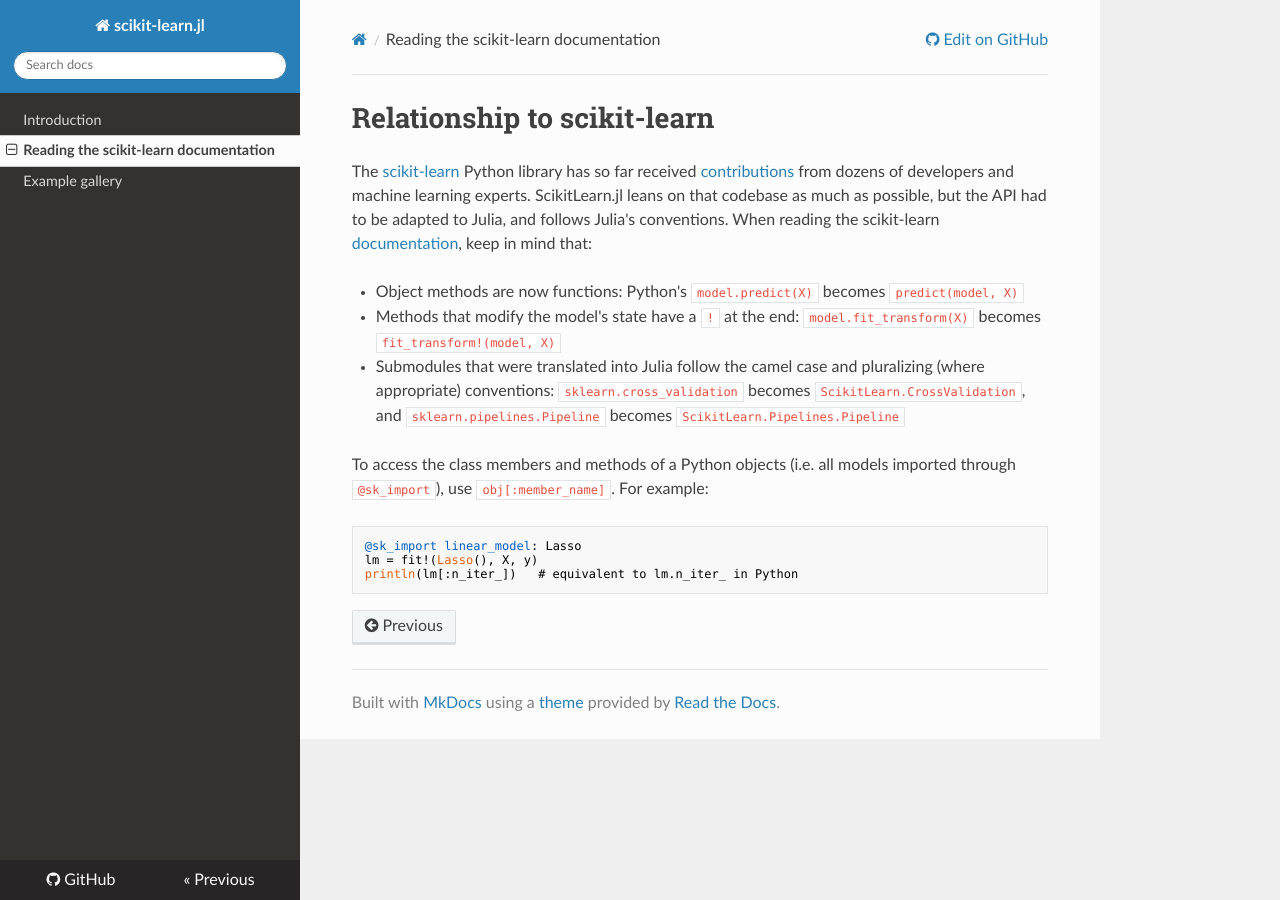
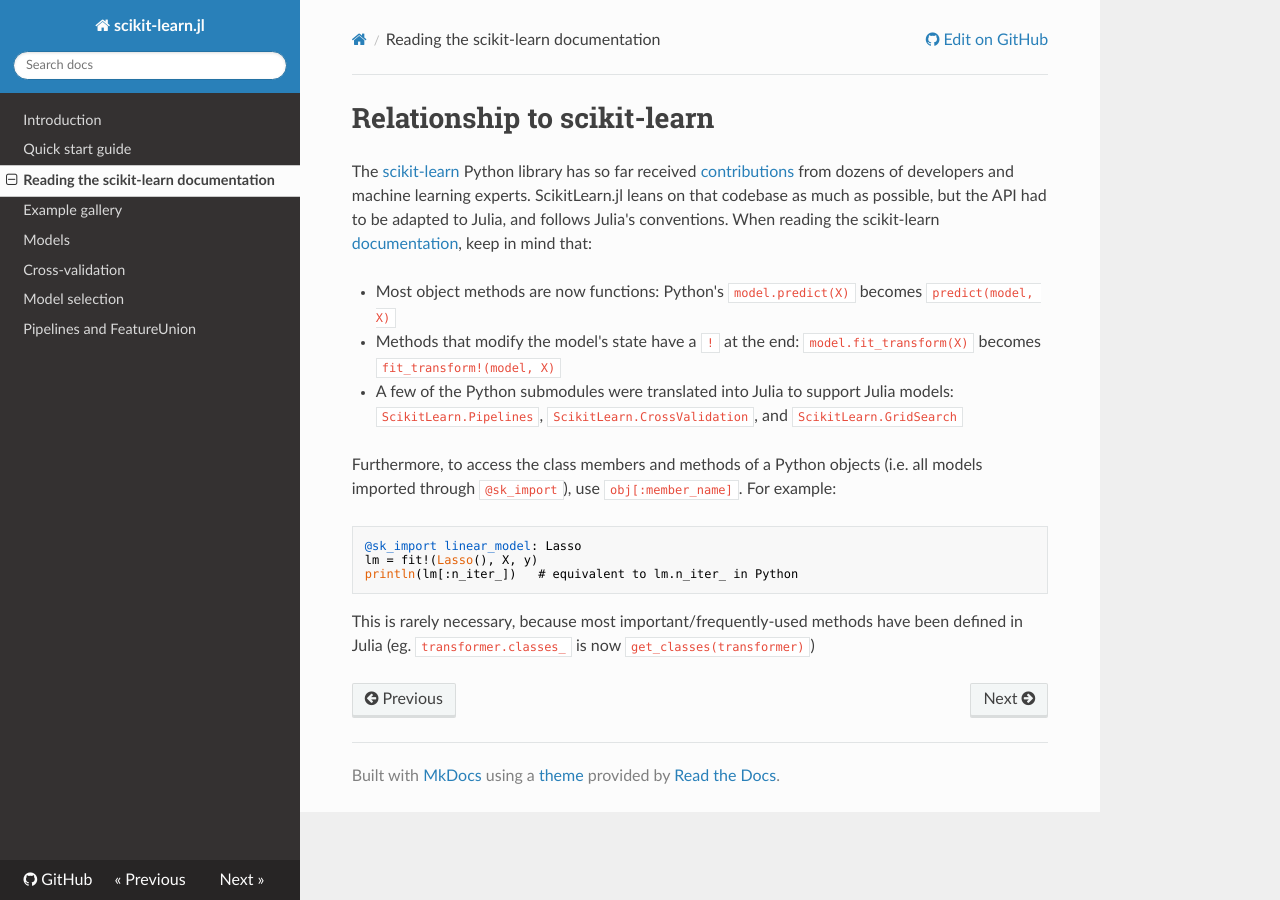
Before and after one commit to cstjean/ScikitLearn.jl, an MkDocs documentation site: the page built from docs/python.md, in a window 1280 px wide. Built offline with MkDocs 1.6.1, drawn with Linux system fonts in a browser that asks for light colours; nearby versions of some CDN libraries; old or Windows-style settings are respelled for this version of MkDocs.

Commit message:
Wrote quick start

````diff
--- a/docs/python.md
+++ b/docs/python.md
@@ -2,20 +2,23 @@
 
 The [scikit-learn](http://scikit-learn.org/stable/about.html) Python library has so far received [contributions](https://github.com/scikit-learn/scikit-learn/graphs/contributors) from dozens of developers and machine learning experts. ScikitLearn.jl leans on that codebase as much as possible, but the API had to be adapted to Julia, and follows Julia's conventions. When reading the scikit-learn [documentation](http://scikit-learn.org/stable/documentation.html), keep in mind that:
 
-- Object methods are now functions: Python's `model.predict(X)` becomes
+- Most object methods are now functions: Python's `model.predict(X)` becomes
   `predict(model, X)`
 - Methods that modify the model's state have a `!` at the end:
   `model.fit_transform(X)` becomes `fit_transform!(model, X)`
-- Submodules that were translated into Julia follow the camel case and
-  pluralizing (where appropriate) conventions: `sklearn.cross_validation`
-  becomes `ScikitLearn.CrossValidation`, and `sklearn.pipelines.Pipeline`
-  becomes `ScikitLearn.Pipelines.Pipeline`
+- A few of the Python submodules were translated into Julia to support
+  Julia models: `ScikitLearn.Pipelines`, `ScikitLearn.CrossValidation`, and `ScikitLearn.GridSearch`
 
-To access the class members and methods of a Python objects (i.e. all
-models imported through `@sk_import`), use `obj[:member_name]`. For example:
+Furthermore, to access the class members and methods of a Python objects
+(i.e. all models imported through `@sk_import`), use `obj[:member_name]`. For
+example:
 
 ```
 @sk_import linear_model: Lasso
 lm = fit!(Lasso(), X, y)
 println(lm[:n_iter_])   # equivalent to lm.n_iter_ in Python
 ```
+
+This is rarely necessary, because most important/frequently-used methods have
+been defined in Julia (eg. `transformer.classes_` is now
+`get_classes(transformer)`)
--- a/mkdocs.yml
+++ b/mkdocs.yml
@@ -6,5 +6,10 @@
 markdown_extensions: [tables, fenced_code]
 pages:
 - Introduction: index.md
+- Quick start guide: quickstart.md
 - Reading the scikit-learn documentation: python.md
 - Example gallery: examples_refer.md
+- Models: models.md
+- Cross-validation: cross_validation.md
+- Model selection: model_selection.md
+- Pipelines and FeatureUnion: pipelines.md
````
Also changed, not shown: README.md (+5 -0 lines), TODO.md (+3 -3 lines), docs/README_text.md (+5 -0 lines), docs/cross_validation.md (added, +1 -0 lines), docs/model_selection.md (added, +1 -0 lines), docs/models.md (added, +34 -0 lines), docs/pipelines.md (added, +1 -0 lines), docs/quickstart.md (added, +94 -0 lines), docs/examples_refer.md (renamed from examples_refer.md), 3 other files.
